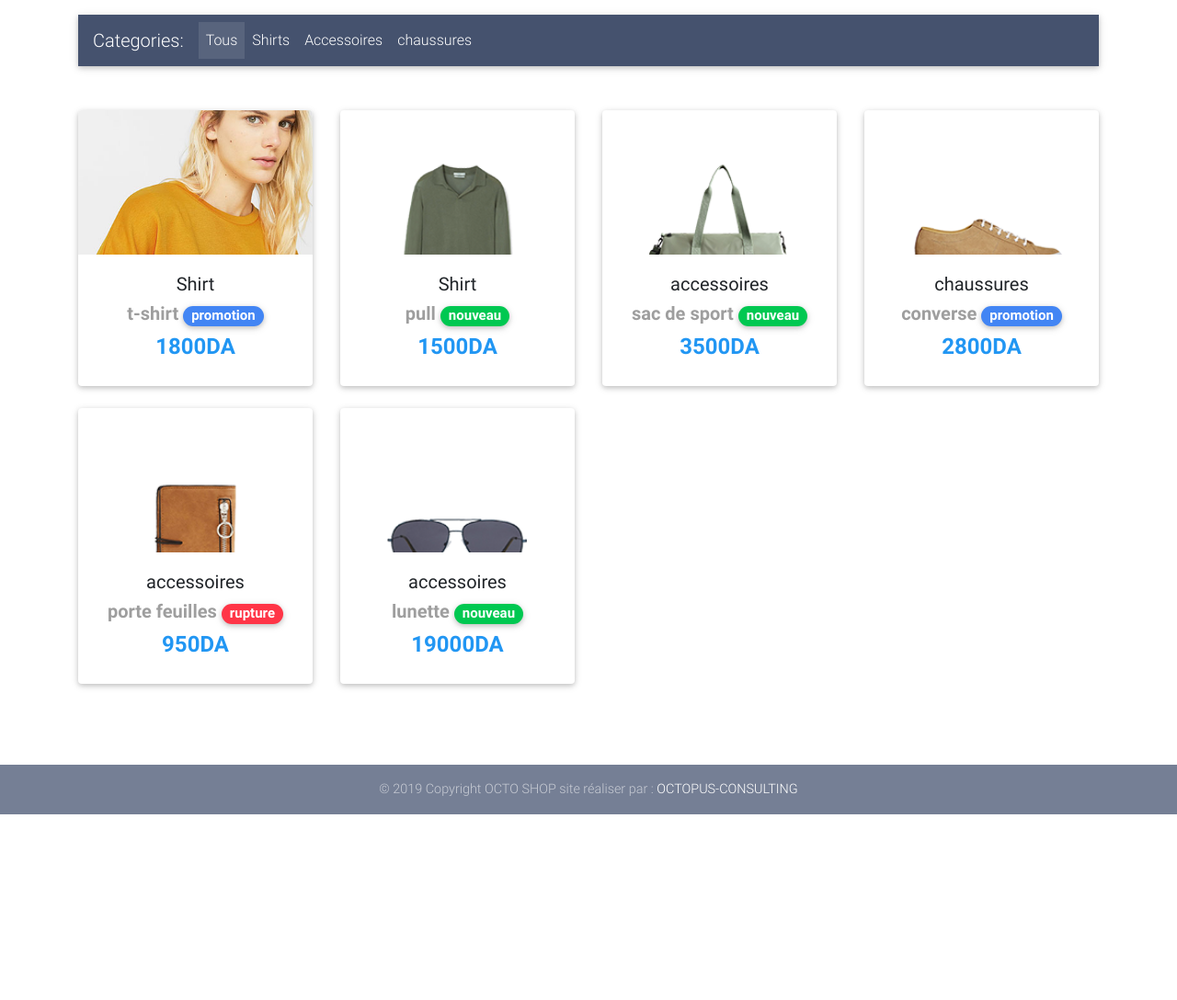
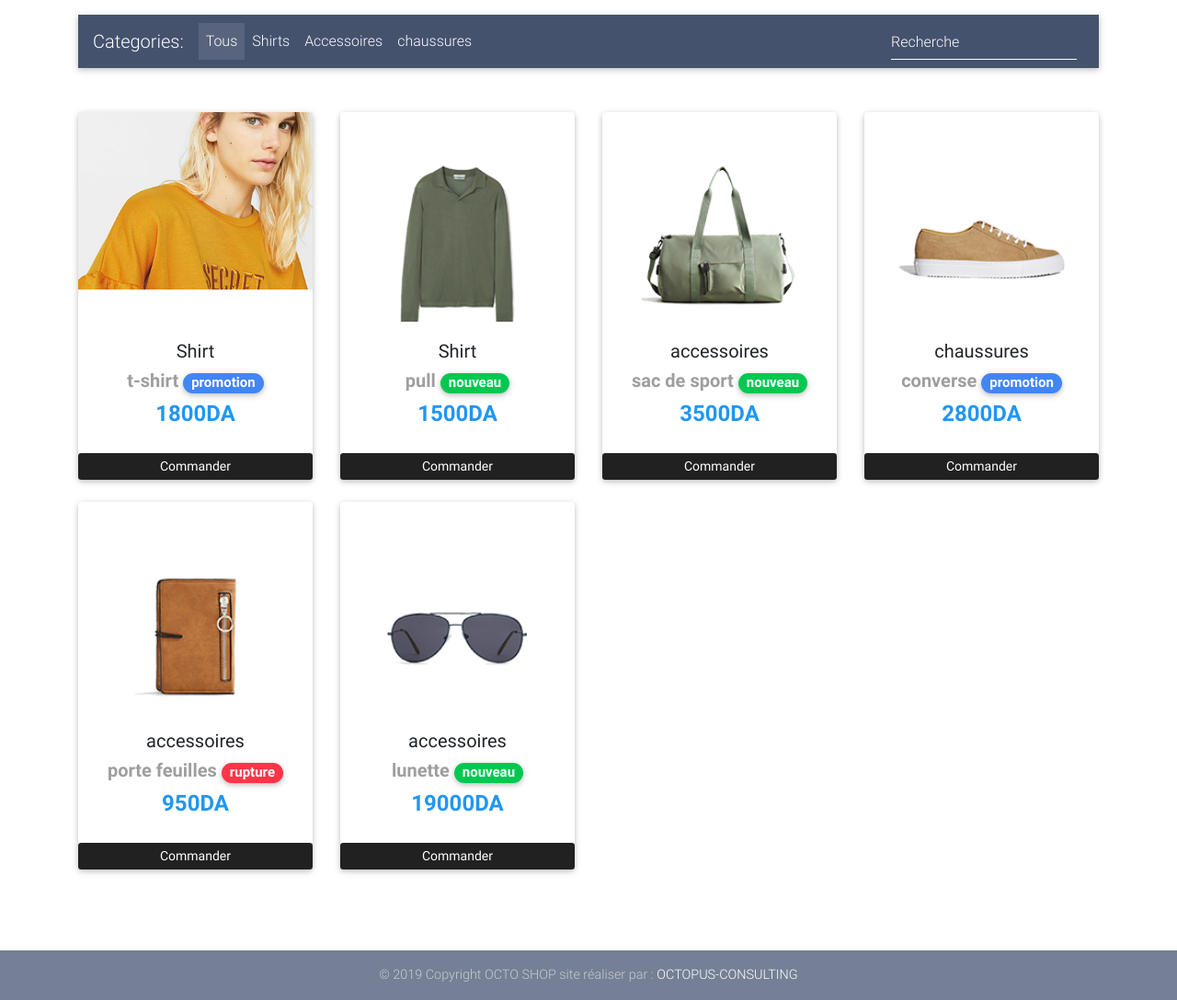
Before and after one commit to miyou995/shoppingshop, a Django app: page / in a window 1280 px wide. Shown: the part 480-1568 px from the top of the page at 92% size. Before the commit the page ends 1366 px from the top, so only its background shows below. Run offline with Django 3.2, Linux system fonts and the light colour scheme; data comes from the database, SQL or seed files in the repository; both versions use the stored data as it was after the commit; some libraries are stand-ins or nearby versions.

Commit message:
ajout des messages, régulation des images et ajouts des bouttons commander

```diff
--- a/main/views.py
+++ b/main/views.py
@@ -3,14 +3,12 @@ from django.shortcuts import render, redirect, get_object_or_404
 from django.views.generic import ListView, DetailView
 from django.views.generic.edit import ModelFormMixin, CreateView
 from django.urls import reverse
+from django.http import HttpResponse
+from django.contrib import messages
+from django.contrib.admin.views.decorators import staff_member_required
 
 from .models import Produit, Order, Wilaya, Commune
 from .forms import OrderCreateForm
-from django.http import HttpResponse
-
-from  django.contrib.admin.views.decorators import staff_member_required
-from django.shortcuts import get_object_or_404
-
 
 @staff_member_required
 def admin_order_detail(request, order_id):
@@ -19,15 +17,31 @@ def admin_order_detail(request, order_id):
 
 
 
-
 class ProductListView(ListView):
     template_name = 'index.html'
     model = Produit
+
+
+    def get_queryset(self):
+        query = self.request.GET.get('q')
+        if query != None:
+            produits = Produit.objects.filter(name__contains = query)
+        else:
+            produits = Produit.objects.all()
+        return produits
+
 
     def get_context_data(self, **kwargs):
         context = super().get_context_data(**kwargs)
         context["produit"] = Produit.objects.all()
         return context
+
+
+
+
+
+
+
 
 class ProductDetailView(CreateView, DetailView):
     model = Produit
@@ -48,9 +62,6 @@ class ProductDetailView(CreateView, DetailView):
             order = form.save(commit=False)
             order.produit = self.get_object()
             order.prix = self.get_object().price
-
-
-
 
             wilaya = str(form.cleaned_data['wilaya'])
             commune = str(form.cleaned_data['commune'])
@@ -79,9 +90,11 @@ class ProductDetailView(CreateView, DetailView):
 
             order.save()
             form = OrderCreateForm()
+            messages.success(request, 'Votre commande a bien été éffectuer')
             return redirect(f'/{self.get_object().pk}')
 
         print(form.errors)
+        messages.error(request, "Erreur. Votre commande n'a pas été envoyer reesayer plus tard ")
         return redirect(f'/{self.get_object().pk}')
 
 
--- a/templates/base.html
+++ b/templates/base.html
@@ -64,7 +64,7 @@
     <div class="container">
 
       <!-- Brand -->
-      <a class="navbar-brand waves-effect" href="{% url 'index' %}" target="_blank">
+      <a class="navbar-brand waves-effect" href="{% url 'index' %}" target="">
         <strong class="red-text"><span style="color: #233774;">OCTO</span> SHOP</strong>
       </a>
 
--- a/templates/index.html
+++ b/templates/index.html
@@ -152,11 +152,11 @@
           </ul>
           <!-- Links -->
 
-          {% comment %} <form class="form-inline">
+           <form class="form-inline">
             <div class="md-form my-0">
-              <input class="form-control mr-sm-2" type="text" placeholder="Search" aria-label="Search">
+              <input class="form-control mr-sm-2" type="text" name="q" placeholder="Recherche" aria-label="Recherche">
             </div>
-          </form> {% endcomment %}
+          </form>
         </div>
         <!-- Collapsible content -->
       </nav>
@@ -172,14 +172,15 @@
             <div class="item {{prod.get_category_display}}  col-lg-3 col-md-6 mb-4" data-category="{{prod.get_category_display}}">
 
               <!--Card-->
-              <div class="card" style="height: 300px; width: 100%; overflow: hidden;">
+              <div class="card" style="height: 400px; width: 100%; ">
                 <!--Card image-->
                 <div class="view overlay overflow-hidden ">
-                  <img src="{{prod.image.url}}" class="card-img-top"
+                  <img src="{{prod.image.url}}" class="img-fluid"
                     alt="">
                   <a href="{% url 'produit_detail' prod.id %}">
                     <div class="mask rgba-white-slight"></div>
                   </a>
+
                 </div>
                 <!--Card image-->
 
@@ -203,10 +204,10 @@
 
                 </div>
                 <!--Card content-->
+                <a href="{% url 'produit_detail' prod.id %}" class="button btn-dark btn-sm" role="button">Commander</a>
 
               </div>
               <!--Card-->
-
             </div>
             <!--Grid column-->
           {% endif %}
--- a/templates/main/produit_form.html
+++ b/templates/main/produit_form.html
@@ -7,7 +7,7 @@
 
       <!-- Heading -->
       <h2 class="my-5 h2 text-center">{{produit.name}}</h2>
-
+      {% include "_messages.html" %}
       <!--Grid row-->
       <div class="row">
 
```
Also changed, not shown: shoppingshop/settings.py (+10 -2 lines), templates/_messages.html (added, +20 -0 lines), db.sqlite3.
